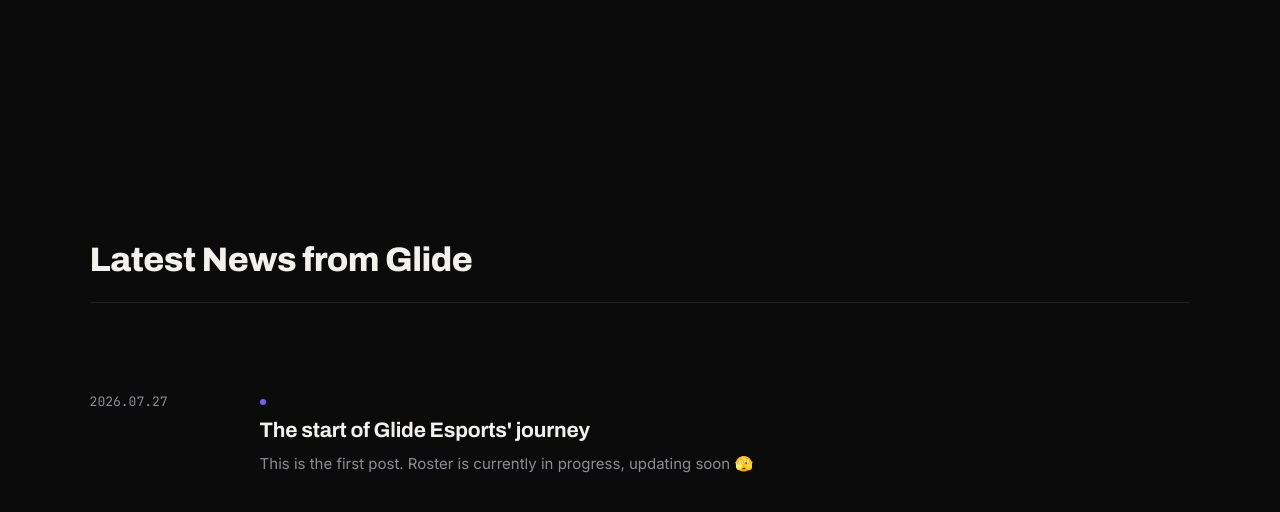
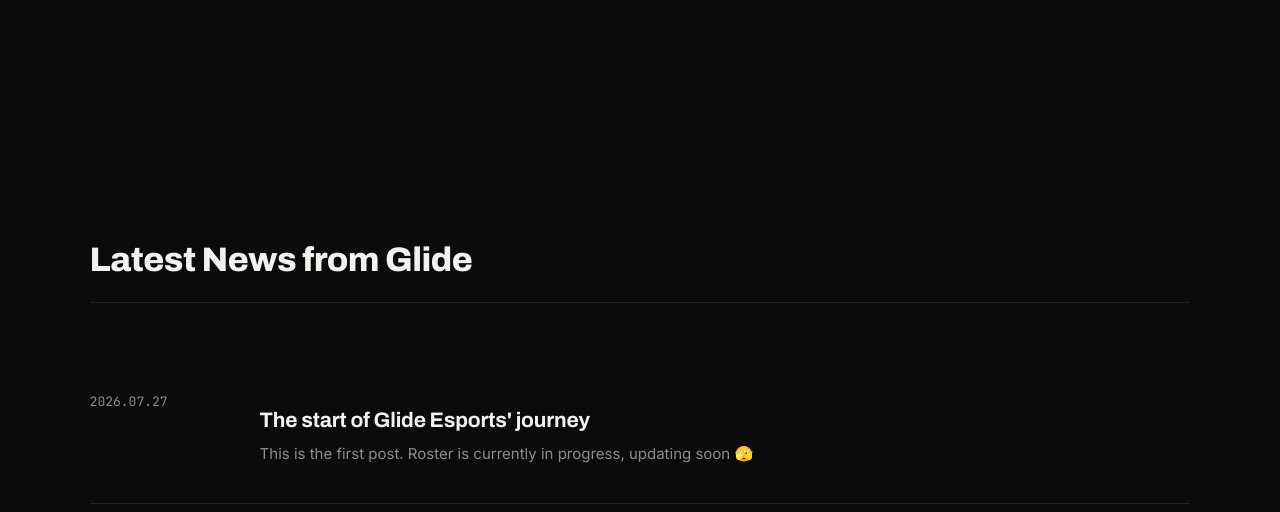
Before and after one commit to Raff060/a3w5sw4W56, a plain HTML site: page index.html in a window 1280 px wide. Shown: the part 570-1082 px from the top of the page. Drawn offline with Linux system fonts and the light colour scheme.

Commit message:
Refactor CSS color variables and clean up styles
Updated color variables for consistency and removed unused CSS for patch tags.

```diff
--- a/index.html
+++ b/index.html
@@ -167,7 +167,7 @@
 
     font-family:'JetBrains Mono',monospace;
     font-size:13px;
-    color:var(--accent);
+    color:var(--text-dim);
     letter-spacing:3px;
     text-transform:uppercase;
     margin-bottom:20px;
@@ -388,7 +388,7 @@
 .news-eyebrow{
 
     font-family:'JetBrains Mono',monospace;
-    color:var(--accent);
+    color:var(--text-dim);
     font-size:13px;
     letter-spacing:3px;
     text-transform:uppercase;
@@ -475,17 +475,6 @@
     color:var(--text-dim);
 
     margin-bottom:14px;
-
-}
-
-
-.patch-tag::before{
-
-    content:"";
-    width:6px;
-    height:6px;
-    border-radius:50%;
-    background:var(--accent);
 
 }
 
```
